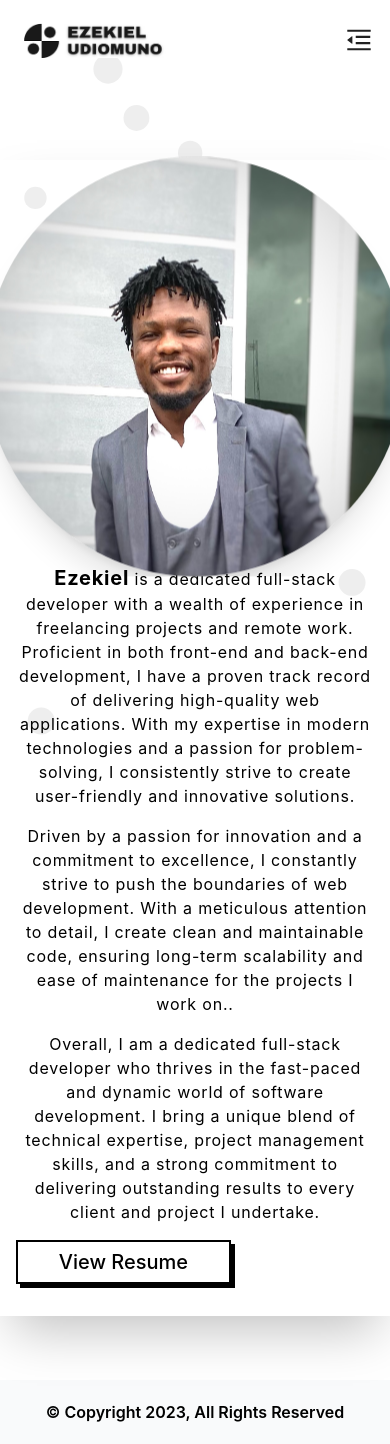
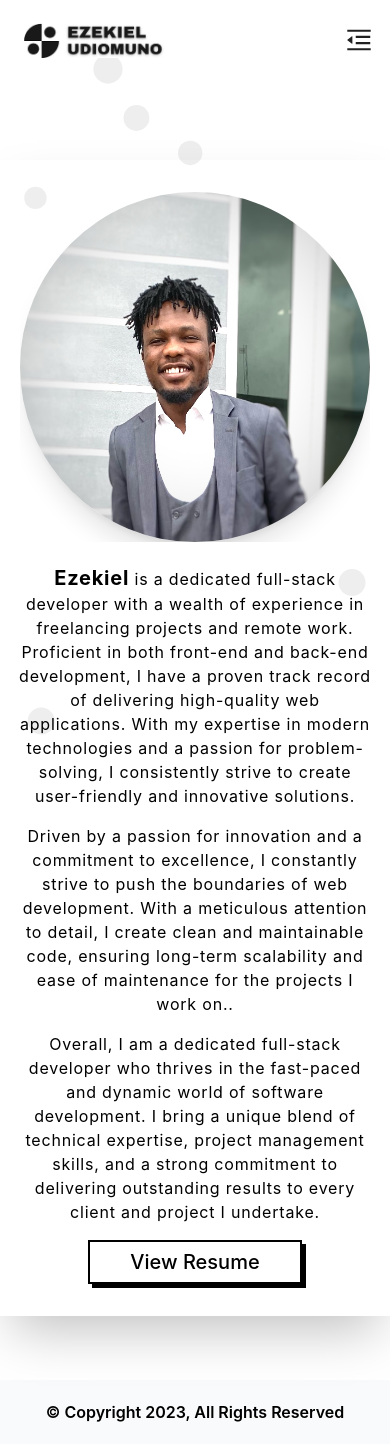
Before and after one commit to uezekiel-mufin/nextportfolio, a Next.js app: page /about in a window 390 px wide. Built offline with nearby package versions, Linux system fonts and the light colour scheme.

Commit message:
Fix about image bug

```diff
--- a/pages/about/index.jsx
+++ b/pages/about/index.jsx
@@ -16,7 +16,7 @@ const About = () => {
 
 						<p className='w-full text-center md:text-start text-base tracking-wider'>Driven by a passion for innovation and a commitment to excellence, I constantly strive to push the boundaries of web development. With a meticulous attention to detail, I create clean and maintainable code, ensuring long-term scalability and ease of maintenance for the projects I work on..</p>
 						<p className='w-full text-center md:text-start text-base tracking-wider'>Overall, I am a dedicated full-stack developer who thrives in the fast-paced and dynamic world of software development. I bring a unique blend of technical expertise, project management skills, and a strong commitment to delivering outstanding results to every client and project I undertake.</p>
-						<div className='flex w-full justify-start'>
+						<div className='flex w-full justify-center md:justify-start'>
 							<motion.button initial={{ x: -1000 }} animate={{ x: 0 }} transition={{ duration: 3 }} className='w-[60%] lg:w-[200px]'>
 								<a rel='noreferrer' target='_blank' href='https://docs.google.com/document/d/1-MGTwUQV_3dzWssg8PsUPnBJMmnVCsHo8m-FrwKbYXo/edit?usp=sharing' className='relative inline-block px-4  font-medium group w-full py-2'>
 									<span className='absolute inset-0 w-full h-full transition-all duration-400 ease-linear transform translate-x-1 translate-y-1 bg-black group-hover:-translate-x-0 group-hover:-translate-y-0'></span>
@@ -27,7 +27,7 @@ const About = () => {
 						</div>
 					</section>
 					<section className='flex flex-col items-center w-auto justify-center'>
-						<motion.div initial={{ scale: 0.3 }} animate={{ scale: 1.2 }} transition={{ duration: 3 }} className=''>
+						<motion.div initial={{ scale: 0.3 }} animate={{ scale: 1 }} transition={{ duration: 3 }} className=''>
 							<Image src={portfolio} alt='me' layout='intrinsic' height={350} width={350} className='shadow-xl mx-4  rounded-full ' />
 						</motion.div>
 					</section>
```
